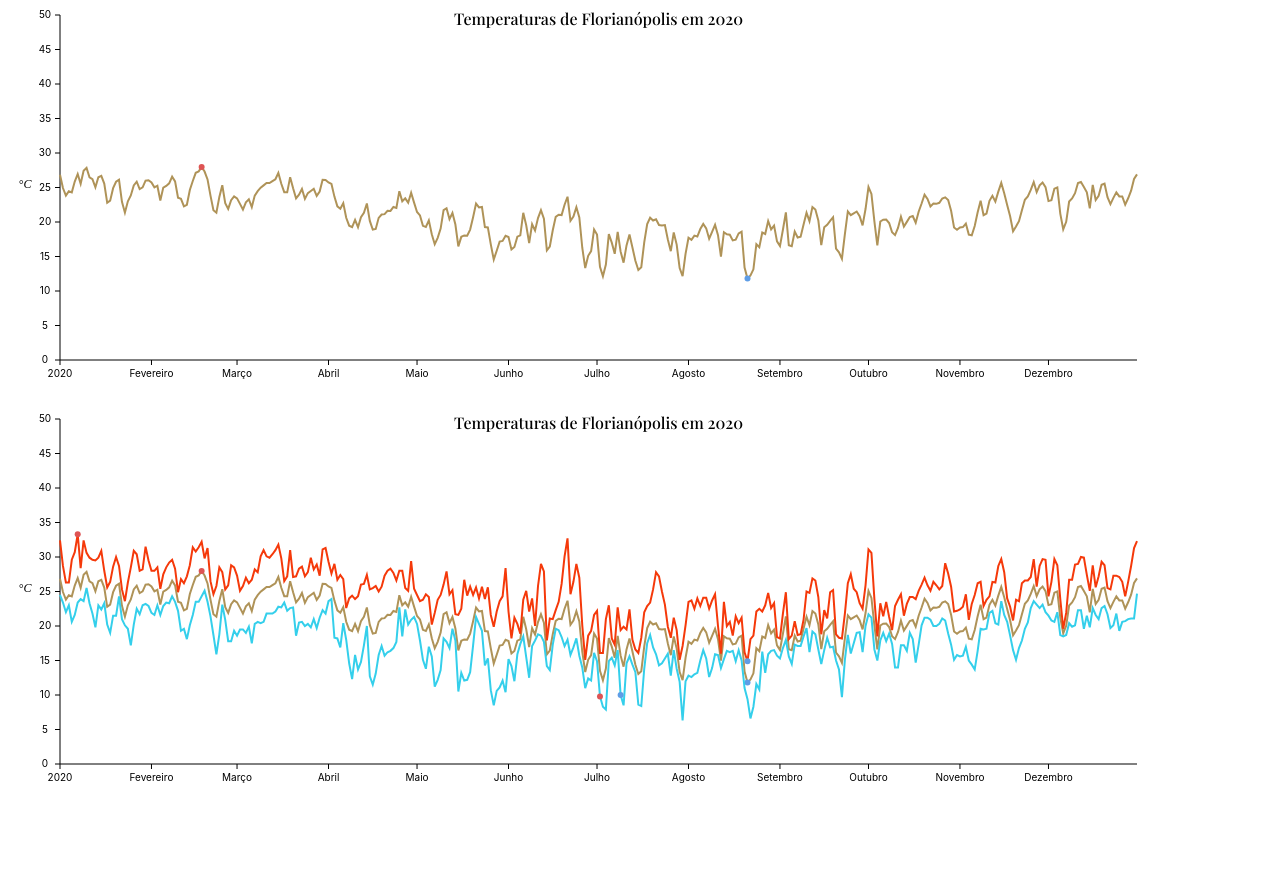
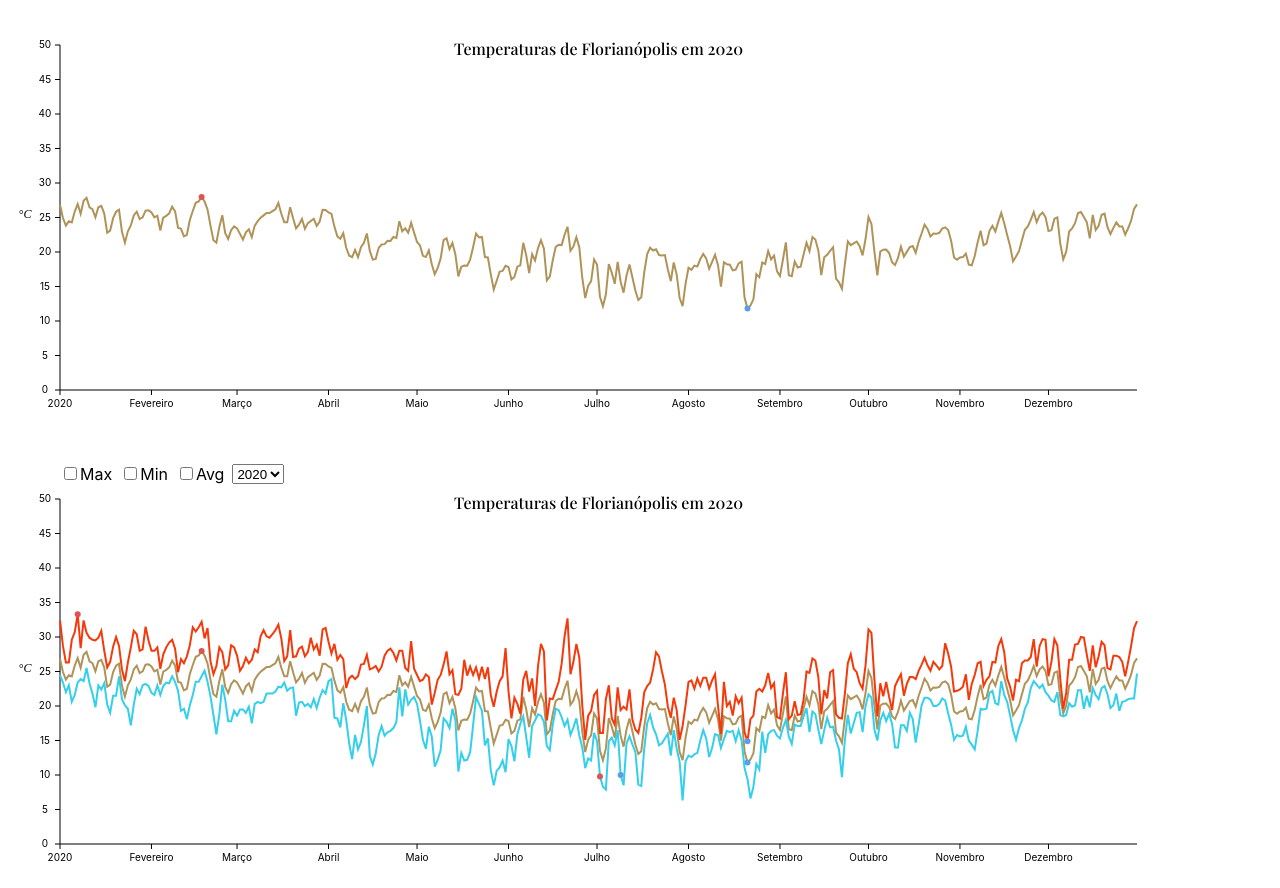
Before and after one commit to SClovesgtx/d3-line-chart, a React (Create React App) app: page / in a window 1280 px wide. Before the commit the page ends 808 px from the top, so only its background shows below. Built offline with nearby package versions, Linux system fonts and the light colour scheme.

Commit message:
adding choices

```diff
--- a/src/App.css
+++ b/src/App.css
@@ -1,4 +1,9 @@
-circle:hover {
-    r: 8;
-    opacity: 0.4;
+.chartContainer {
+    margin-top: 30px;
 }
+
+.choicesContainer {
+    margin-left: 60px;
+    display: flex;
+    gap: 8px;
+}
--- a/src/App.jsx
+++ b/src/App.jsx
@@ -9,8 +9,9 @@ import 'tippy.js/dist/tippy.css';
 class App extends Component {
   state = {
     temperatures: [{"id": "2020/01/01", "date": new Date(2020, 1, 1), "temperature": 20}],
-    selectYear: 2020
+    selectYear: 2020,
   }
+
 
   componentDidMount() {
     this.loadDataSet()
@@ -48,6 +49,9 @@ class App extends Component {
       },
     }
 
+    const years = ['2004', '2005', '2006', '2007', '2008', '2009', '2010',
+      '2011', '2012', '2013', '2014', '2015', '2016', '2017', '2018', '2019', '2020'].sort((a, b) => b-a)
+
     dimensions.boundedWidth = dimensions.width
         - dimensions.margin.left
         - dimensions.margin.right
@@ -72,7 +76,7 @@ class App extends Component {
 
     return (
       <>
-      <div>
+      <div className="chartContainer">
         <svg width={dimensions.width} height={dimensions.height}>
 
           <g style={ styles }>
@@ -89,7 +93,26 @@ class App extends Component {
         </svg>
       </div>
 
-      <div>
+      <div className="chartContainer">
+        <div className="choicesContainer">
+          <label>
+            <input type="checkbox" />
+            Max
+          </label>
+          <label>
+            <input type="checkbox" />
+            Min
+          </label>
+          <label>
+            <input type="checkbox" />
+            Avg
+          </label>
+
+          <select name="Years" className='selectorContainer'>
+            {years.map(year => <option value={year}>{year}</option>)}
+          </select>
+
+        </div>
         <svg width={dimensions.width} height={dimensions.height}>
 
           <g style={ styles }>
```
